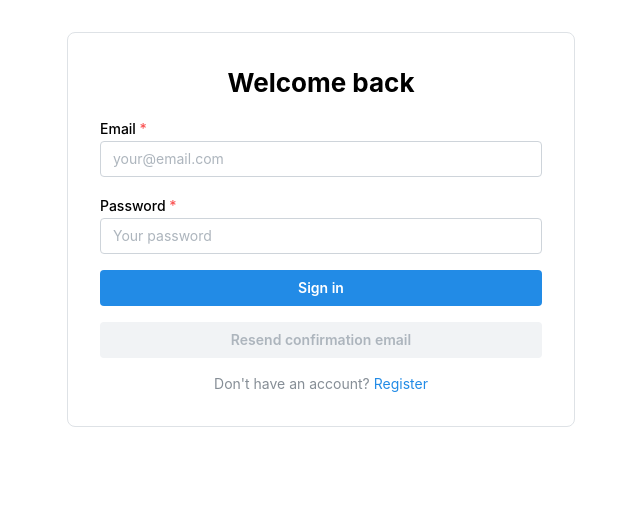
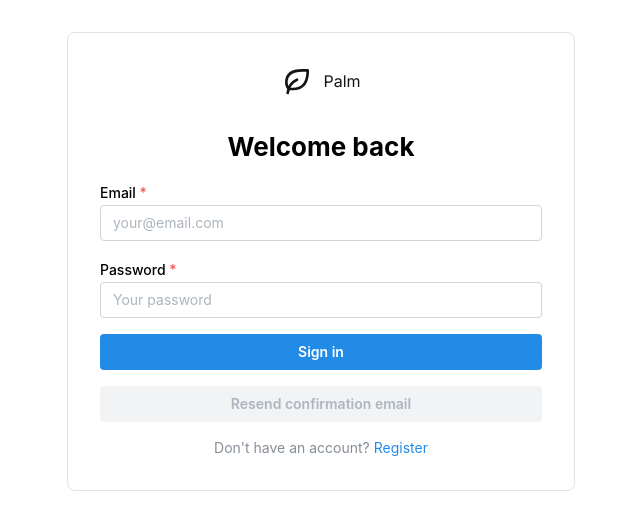
Before and after one commit to hossfahad/Palm, a Next.js app: page /auth/login in a window 1280 px wide. Shown: the top 530 px of the page, without its empty margins (319-959 px from the left). Built offline with nearby package versions, Linux system fonts and the light colour scheme; no server answers.

Commit message:
added tweaks to sign up

```diff
--- a/src/app/auth/login/page.tsx
+++ b/src/app/auth/login/page.tsx
@@ -1,12 +1,13 @@
 'use client';
 
 import { useState } from 'react';
-import { Container, Paper, Title, TextInput, Button, Stack, Text, Anchor, Alert } from '@mantine/core';
+import { Container, Paper, Title, TextInput, Button, Stack, Text, Anchor, Alert, Box } from '@mantine/core';
 import { notifications } from '@mantine/notifications';
 import { createClient } from '@/lib/supabase/client';
 import { useRouter, useSearchParams } from 'next/navigation';
 import Link from 'next/link';
 import { IconAlertCircle } from '@tabler/icons-react';
+import { Logo } from '@/components/brand/logo';
 
 export default function LoginPage() {
   const [email, setEmail] = useState('');
@@ -90,6 +91,10 @@ export default function LoginPage() {
   return (
     <Container size="xs" py="xl">
       <Paper radius="md" p="xl" withBorder>
+        <Stack align="center" mb="xl">
+          <Logo size="lg" />
+        </Stack>
+
         <Title order={2} mb="md" ta="center">Welcome back</Title>
 
         {error === 'auth_callback_failed' && (
```
